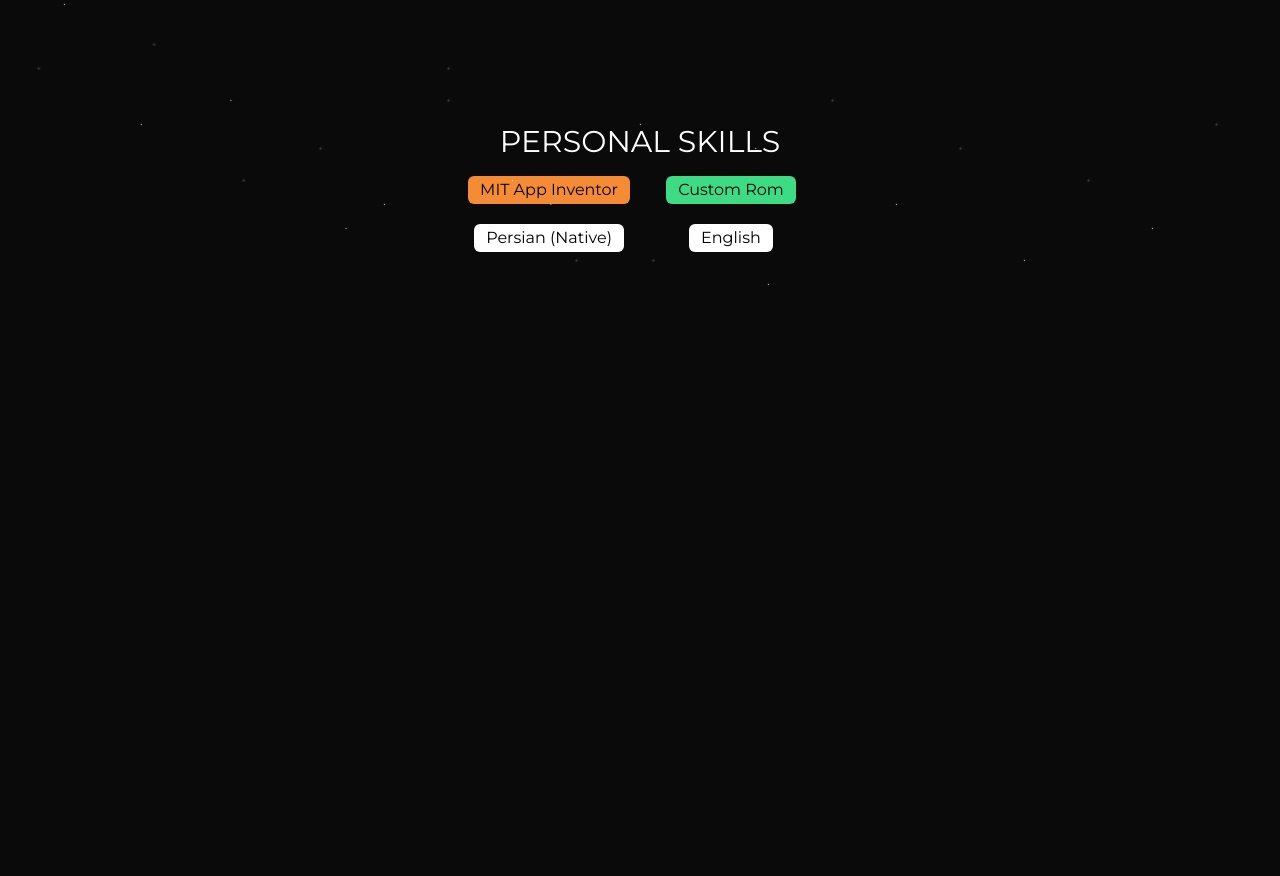
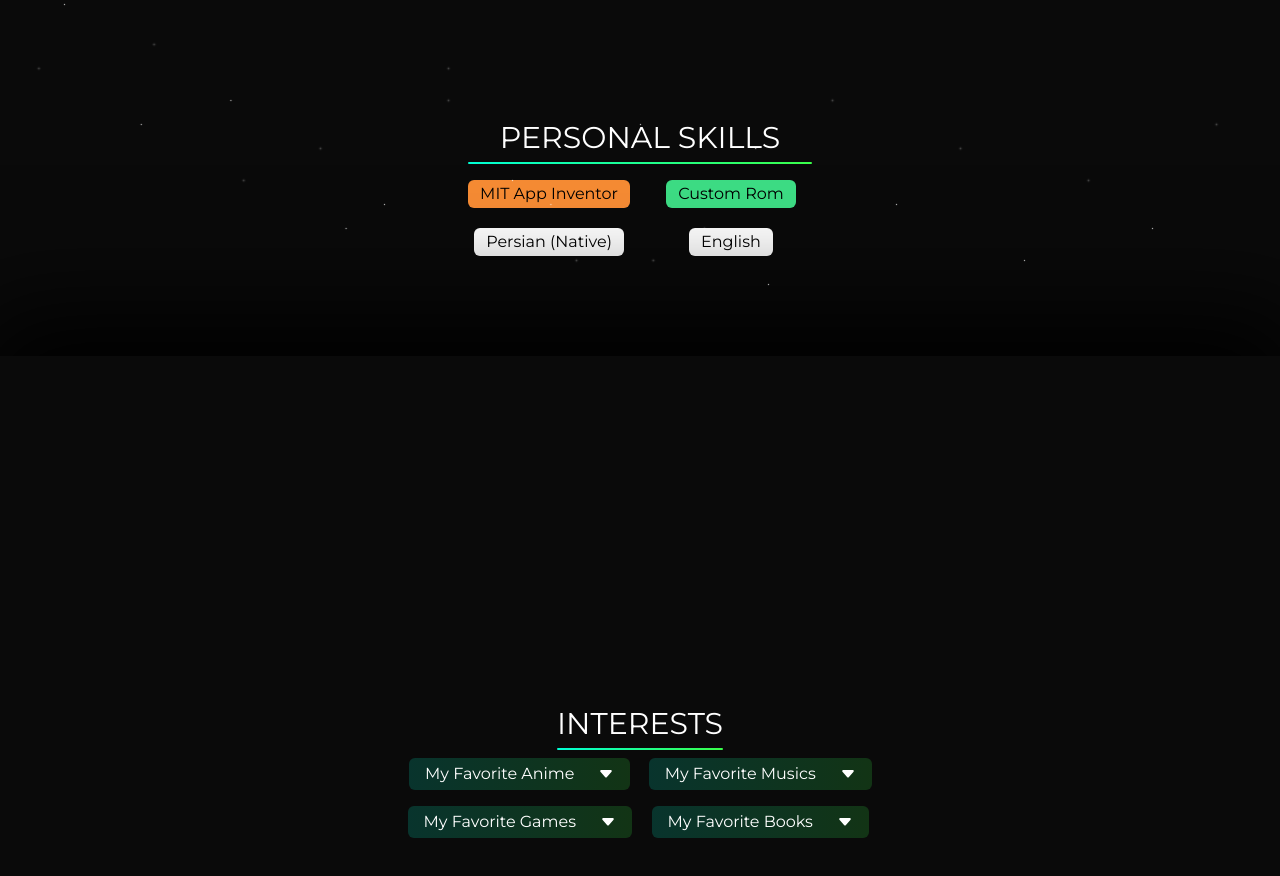
Before and after one commit to imdanieldev/imdanieldev.github.io, a Vue app: page / in a window 1280 px wide. Shown: the part 6180-7056 px from the top of the page. Before the commit the page ends 6536 px from the top, so only its background shows below. Built offline with nearby package versions, Linux system fonts and the light colour scheme.

Commit message:
not end...

```diff
--- a/src/App.vue
+++ b/src/App.vue
@@ -198,8 +198,10 @@
                <div class="stars top-0"></div>
                <div class="min-h-svh w-full flex flex-col justify-around items-center">
                     <div>
-                         <h3 class="text-2xl sm:text-3xl uppercase text-center">Technical Skills</h3>
-                         <ul class="grid grid-cols-2 md:grid-cols-3 lg:grid-cols-4 gap-2 md:gap-5 justify-items-center mt-4">
+                         <h3 class="text-2xl sm:text-3xl uppercase text-center border-gradientb pb-2">Technical Skills
+                         </h3>
+                         <ul
+                              class="grid grid-cols-2 md:grid-cols-3 lg:grid-cols-4 gap-2 md:gap-5 justify-items-center mt-4">
                               <li class="bg-[#e34c26] rounded-md px-3 py-0.5">HTML</li>
                               <li class="bg-[#264de4] rounded-md px-3 py-0.5">CSS</li>
                               <li class="bg-[#f0db4f] text-black rounded-md px-3 py-0.5">Javascript</li>
@@ -210,21 +212,26 @@
                               <li class="bg-[#41D1FF] text-black rounded-md px-3 py-0.5">Vite</li>
                               <li class="bg-[#41B883] text-black rounded-md px-3 py-0.5">VueJS</li>
                               <li class="bg-[#00DC82] text-black rounded-md px-3 py-0.5">NuxtJS</li>
+                              <li class="bg-[#ffd321] text-black rounded-md px-3 py-0.5">Daisy UI</li>
                               <li class="bg-[#7BC6FF] text-black rounded-md px-3 py-0.5">VuetifyJS</li>
                               <li class="bg-[#0ae448] text-black rounded-md px-3 py-0.5">Gsap</li>
                               <li class="bg-[#8993be] text-black rounded-md px-3 py-0.5">PHP</li>
                               <li class="bg-[#00749C] rounded-md px-3 py-0.5">Wordpress</li>
-                              <li class="bg-gradient-to-l from-[#DD2C00] to-[#FF9100] rounded-md px-3 py-0.5">Firebase</li>
+                              <li class="bg-gradient-to-l from-[#DD2C00] to-[#FF9100] rounded-md px-3 py-0.5">Firebase
+                              </li>
                               <li class="bg-[#4285F4] rounded-md px-3 py-0.5">Google Console</li>
                               <li class="bg-[#F1502F] rounded-md px-3 py-0.5">Git</li>
                               <li class="bg-[#042B59] rounded-md px-3 py-0.5">Dart (Basic)</li>
-                              <li class="bg-gradient-to-r from-[#306998] to-[#ffde57] text-black rounded-md px-3 py-0.5">Python (Basic)</li>
+                              <li
+                                   class="bg-gradient-to-r from-[#306998] to-[#ffde57] text-black rounded-md px-3 py-0.5">
+                                   Python (Basic)</li>
                               <li class="bg-[#F7931E] text-black rounded-md px-3 py-0.5">Linux</li>
                               <li class="bg-[#00a4ef] text-black rounded-md px-3 py-0.5">Windows</li>
                          </ul>
                     </div>
                     <div>
-                         <h3 class="text-2xl sm:text-3xl uppercase text-center">Personal Skills</h3>
+                         <h3 class="text-2xl sm:text-3xl uppercase text-center border-gradientb pb-2">Personal Skills
+                         </h3>
                          <ul class="grid grid-cols-1 sm:grid-cols-2 gap-2 md:gap-5 justify-items-center mt-4">
                               <li class="bg-[#f58b34] text-black rounded-md px-3 py-0.5">MIT App Inventor</li>
                               <li class="bg-[#3ddc84] text-black rounded-md px-3 py-0.5">Custom Rom</li>
@@ -234,10 +241,110 @@
                     </div>
                </div>
           </section>
+          <section
+               class="my-box-shadow min-h-svh w-full flex flex-col bg-neutral-950 justify-center items-center px-4 py-4 relative">
+               <div class="min-h-svh w-full flex flex-col justify-center items-center">
+                    <h3 class="text-2xl sm:text-3xl uppercase text-center border-gradientb pb-2">Interests</h3>
+                    <ul class="grid grid-cols-1 sm:grid-cols-2 justify-items-center items-center gap-4 mt-2">
+                         <li
+                              class="bg-gradient-to-r rounded-md from-[#00ffd52c] to-[#3aff4a2c] px-4 py-1 relative overflow-hidden">
+                              <div class="flex justify-between items-center gap-6 cursor-pointer select-none"
+                                   @click="itemsToggle('anime')">
+                                   My Favorite Anime
+                                   <svg xmlns="http://www.w3.org/2000/svg" width="16" height="16" fill="currentColor"
+                                        class="bi bi-caret-down-fill" viewBox="0 0 16 16">
+                                        <path
+                                             d="M7.247 11.14 2.451 5.658C1.885 5.013 2.345 4 3.204 4h9.592a1 1 0 0 1 .753 1.659l-4.796 5.48a1 1 0 0 1-1.506 0z" />
+                                   </svg>
+                              </div>
+                              <Transition>
+                                   <ul class="mt-4" v-if="itemsShow.anime">
+                                        <li>Monster</li>
+                                        <li>Tokyo Revengers</li>
+                                        <li>Bleach</li>
+                                        <li>One piece</li>
+                                        <li>Naruto</li>
+                                        <li>Dragon Ball</li>
+                                        <li>The Beginning After The End</li>
+                                        <li>Hunter X Hunter</li>
+                                   </ul>
+                              </Transition>
+                         </li>
+                         <li
+                              class="bg-gradient-to-r rounded-md from-[#00ffd52c] to-[#3aff4a2c] px-4 py-1 relative overflow-hidden">
+                              <div class="flex justify-between items-center gap-6 cursor-pointer select-none"
+                                   @click="itemsToggle('music')">
+                                   My Favorite Musics
+                                   <svg xmlns="http://www.w3.org/2000/svg" width="16" height="16" fill="currentColor"
+                                        class="bi bi-caret-down-fill" viewBox="0 0 16 16">
+                                        <path
+                                             d="M7.247 11.14 2.451 5.658C1.885 5.013 2.345 4 3.204 4h9.592a1 1 0 0 1 .753 1.659l-4.796 5.48a1 1 0 0 1-1.506 0z" />
+                                   </svg>
+                              </div>
+                              <Transition>
+                                   <ul class="mt-4" v-if="itemsShow.music">
+                                        <li>Khafan (Ho3ein)</li>
+                                        <li>Oxygen (Alibi, Nabilety)</li>
+                                        <li>Joz To (TM Bax)</li>
+                                        <li>Bad J (Tijay)</li>
+                                        <li>Cheap (Hidden)</li>
+                                        <li>Billie Jean (Micheal Jackson)</li>
+                                        <li>Beat It (Micheal Jackson)</li>
+                                        <li>In Da Club (50 Cent)</li>
+                                        <li>Never Love Again (Eminem)</li>
+                                        <li>Sava (Godpoori)</li>
+                                   </ul>
+                              </Transition>
+                         </li>
+                         <li
+                              class="bg-gradient-to-r rounded-md from-[#00ffd52c] to-[#3aff4a2c] px-4 py-1 relative overflow-hidden">
+                              <div class="flex justify-between items-center gap-6 cursor-pointer select-none"
+                                   @click="itemsToggle('game')">
+                                   My Favorite Games
+                                   <svg xmlns="http://www.w3.org/2000/svg" width="16" height="16" fill="currentColor"
+                                        class="bi bi-caret-down-fill" viewBox="0 0 16 16">
+                                        <path
+                                             d="M7.247 11.14 2.451 5.658C1.885 5.013 2.345 4 3.204 4h9.592a1 1 0 0 1 .753 1.659l-4.796 5.48a1 1 0 0 1-1.506 0z" />
+                                   </svg>
+                              </div>
+                              <Transition>
+                                   <ul class="mt-4" v-if="itemsShow.game">
+                                        <li>Clash Royale</li>
+                                        <li>Clash of Clans</li>
+                                        <li>Call of duty mobile</li>
+                                        <li>Subway Surfers</li>
+                                        <li>Ninja Arashi (1,2)</li>
+                                        <li>Shadow fight (2,4)</li>
+                                        <li>Chess</li>
+                                   </ul>
+                              </Transition>
+                         </li>
+                                                  <li
+                              class="bg-gradient-to-r rounded-md from-[#00ffd52c] to-[#3aff4a2c] px-4 py-1 relative overflow-hidden">
+                              <div class="flex justify-between items-center gap-6 cursor-pointer select-none"
+                                   @click="itemsToggle('books')">
+                                   My Favorite Books
+                                   <svg xmlns="http://www.w3.org/2000/svg" width="16" height="16" fill="currentColor"
+                                        class="bi bi-caret-down-fill" viewBox="0 0 16 16">
+                                        <path
+                                             d="M7.247 11.14 2.451 5.658C1.885 5.013 2.345 4 3.204 4h9.592a1 1 0 0 1 .753 1.659l-4.796 5.48a1 1 0 0 1-1.506 0z" />
+                                   </svg>
+                              </div>
+                              <Transition>
+                                   <ul class="mt-4" v-if="itemsShow.books">
+                                        <li>Brief Answer to the Big Questions (Hawking)</li>
+                                        <li>The Computer and the Brain (Neumann)</li>
+                                        <li>The great ideas of biology (Nurse)</li>
+                                   </ul>
+                              </Transition>
+                         </li>
+                    </ul>
+               </div>
+          </section>
      </div>
 </template>
 <script setup>
-import { onMounted } from 'vue';
+import { onMounted, ref } from 'vue';
 import { gsap } from 'gsap';
 import { ScrollTrigger } from 'gsap/ScrollTrigger';
 import { ScrollSmoother } from 'gsap/ScrollSmoother';
@@ -245,6 +352,15 @@
 import { SplitText } from "gsap/SplitText";
 gsap.registerPlugin(ScrollTrigger, ScrollSmoother, ScrollToPlugin, SplitText);
 
+let itemsShow = ref({
+     anime: false,
+     music: false,
+     books: false,
+     game: false
+});
+const itemsToggle = (key) => {
+     itemsShow.value[key] = !itemsShow.value[key];
+}
 onMounted(() => {
      let smoother = ScrollSmoother.create({
           smooth: 0.1,
@@ -284,6 +400,17 @@
 
 </script>
 <style scoped>
+.v-enter-active,
+.v-leave-active {
+     transition: all 1s ease-in-out;
+}
+
+.v-enter-from,
+.v-leave-to {
+     font-size: 0;
+     transform: translateY(100px);
+}
+
 .gradient-text {
      background-image: linear-gradient(to right, #00ffd5, #3aff4a);
      -webkit-background-clip: text;
@@ -305,6 +432,21 @@
 .border-gradient3 {
      border: 6px solid;
      border-image: linear-gradient(180deg, #00ffd5, #3aff4a) 1;
+}
+
+.border-gradientb {
+     position: relative;
+}
+
+.border-gradientb::after {
+     content: '';
+     width: 100%;
+     height: 2px;
+     position: absolute;
+     bottom: 0;
+     left: 0;
+     background: linear-gradient(90deg, #00ffd5, #3aff4a);
+     border-radius: 999px;
 }
 
 .my-box-shadow {
```
